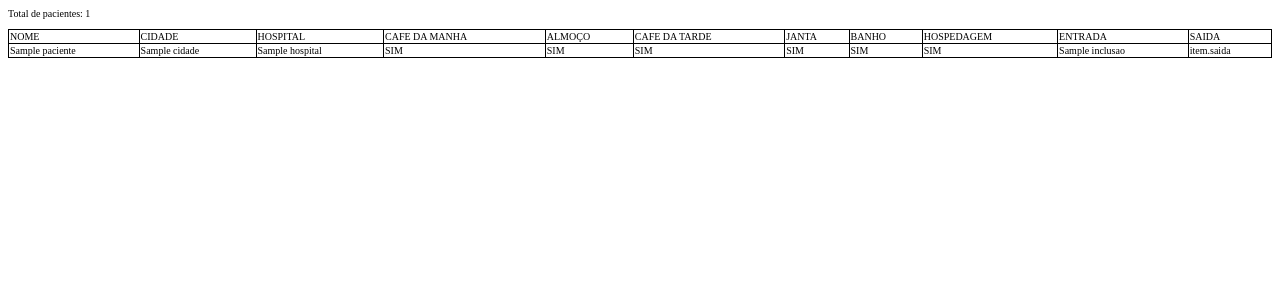
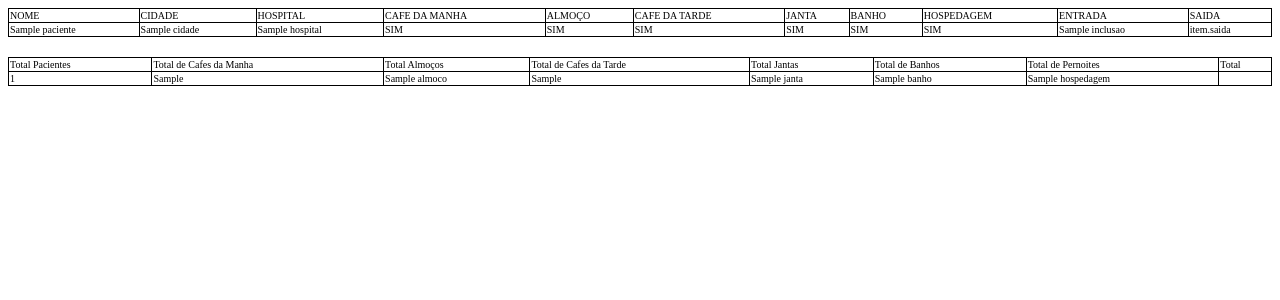
Before and after one commit to celfons/casa_danielli, a Django app: template templates/reports/pdf_template.html in a window 1280 px wide. Shown: the top 300 px of the page. Run offline with Django 3.2, Linux system fonts and the light colour scheme; the template is opened without the code that fills it: most values are stand-ins (such as "Sample title", 1, 10 or a date in 2020).

Commit message:
added table to report

```diff
--- a/templates/reports/pdf_template.html
+++ b/templates/reports/pdf_template.html
@@ -24,7 +24,6 @@
 </head>
   <body>
   {% load static %}
-    <p>Total de pacientes: {{ obj.count }}</p>
     <table>
       <tr>
         <td>NOME</td>
@@ -115,5 +114,62 @@
         </tr>
       {% endfor %}
     </table>
+    <table>
+      <tr>
+        <td>Total Pacientes</td>
+        <td>Total de Cafes da Manha</td>
+        <td>Total Almoços</td>
+        <td>Total de Cafes da Tarde</td>
+        <td>Total Jantas</td>
+        <td>Total de Banhos</td>
+        <td>Total de Pernoites</td>
+        <td>Total</td>
+      </tr>
+      <tr>
+        <td>{{ obj.count }}</td>
+        <td>
+          {% if censo.cafe_manha == NONE %}
+            0
+          {% else %}
+            {{ censo.cafe_manha }}
+          {% endif %}
+        </td>
+        <td>
+          {% if censo.almoco == NONE %}
+            0
+          {% else %}
+            {{ censo.almoco }}
+          {% endif %}
+        </td>
+        <td>
+          {% if censo.cafe_tarde == NONE %}
+            0
+          {% else %}
+            {{ censo.cafe_tarde }}
+          {% endif %}
+        </td>
+        <td>
+          {% if censo.janta == NONE %}
+            0
+          {% else %}
+            {{ censo.janta }}
+          {% endif %}
+        </td>
+        <td>
+          {% if censo.banho == NONE %}
+            0
+          {% else %}
+            {{ censo.banho }}
+          {% endif %}
+        </td>
+        <td>
+          {% if censo.hospedagem == NONE %}
+            0
+          {% else %}
+            {{ censo.hospedagem }}
+          {% endif %}
+        </td>
+      </tr>
+    </table>
   </body>
 </html>
```
Also changed, not shown: casa_danielli/admin.py (+62 -1 lines).
